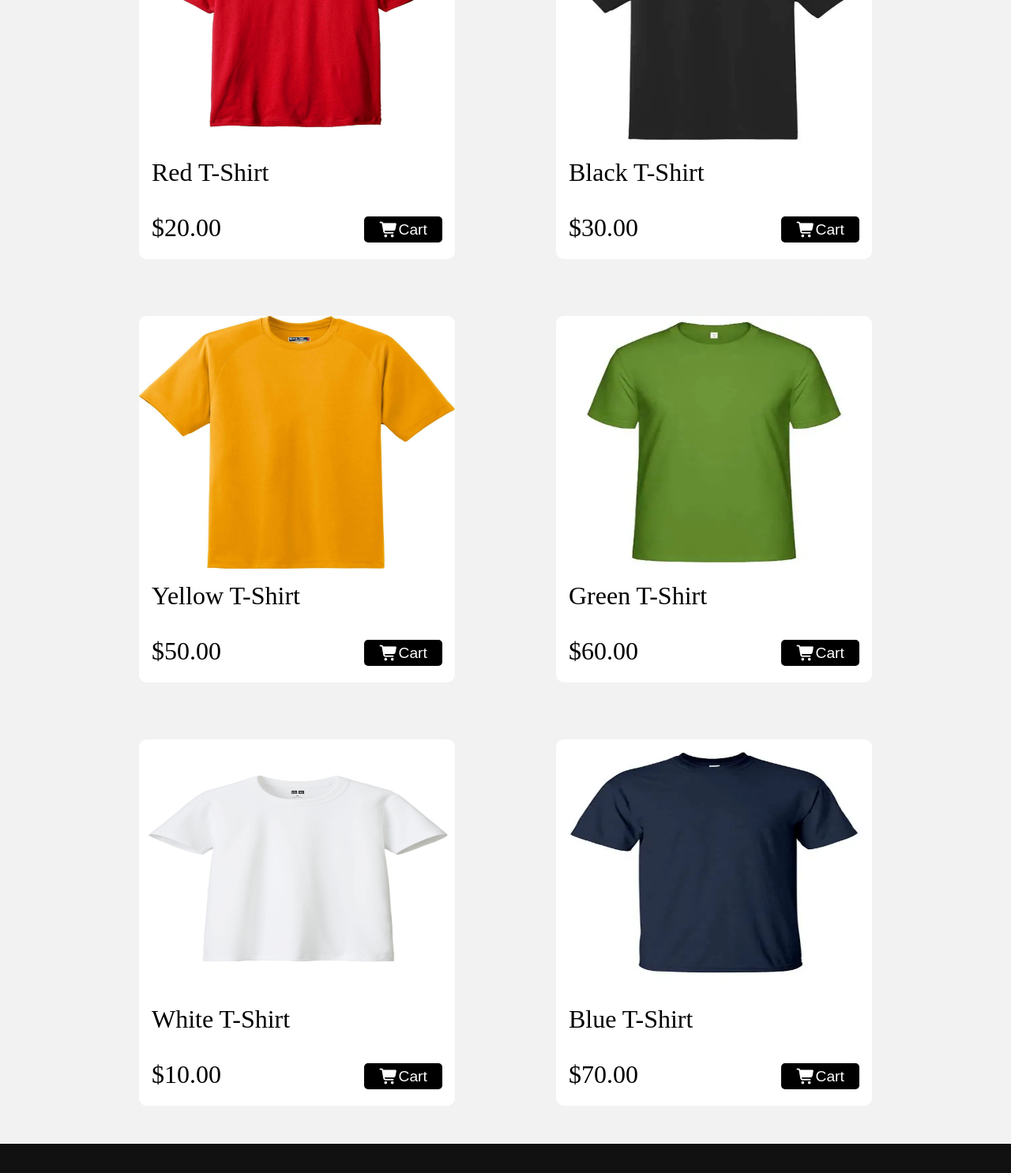
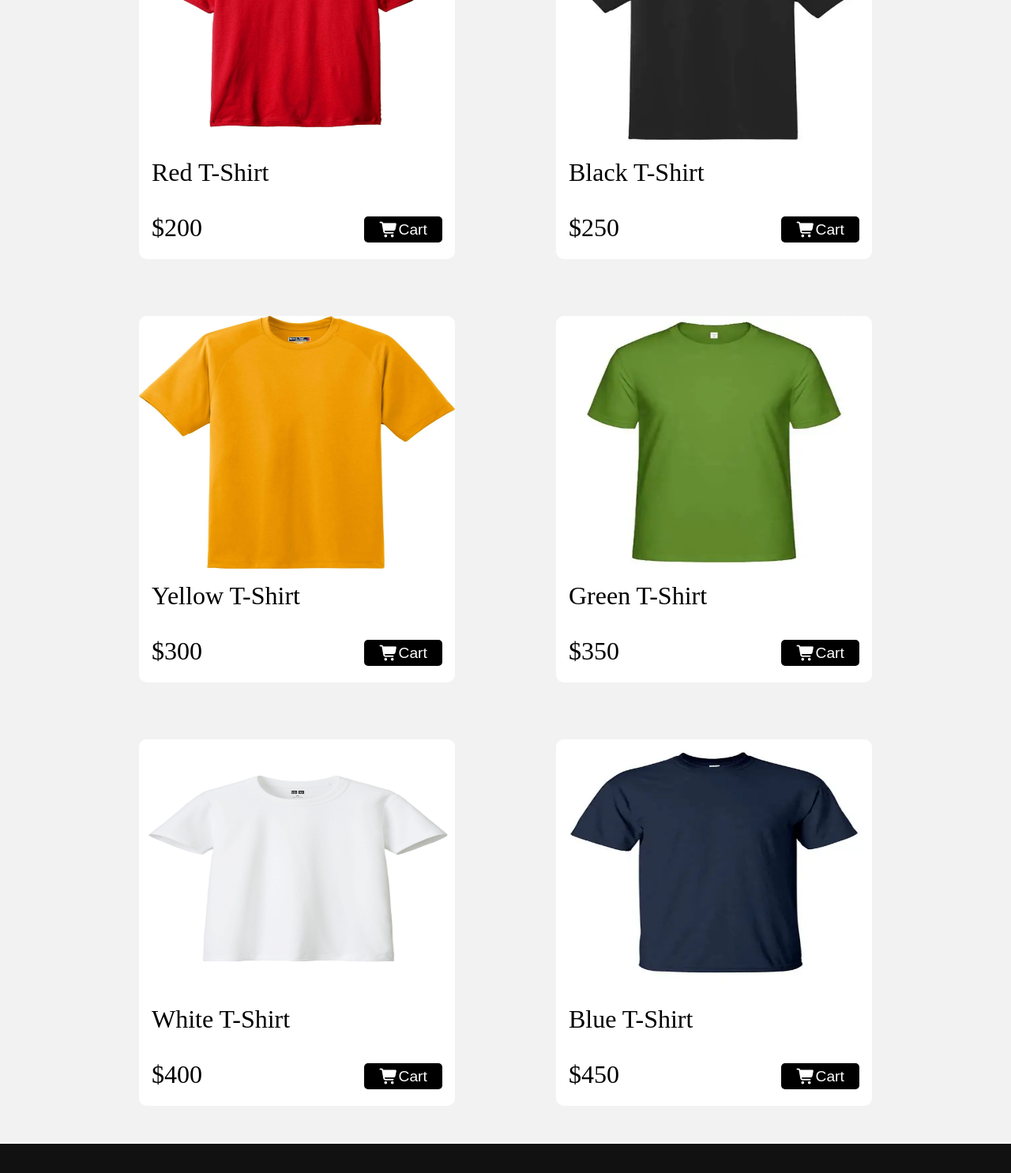
Before and after one commit to srijit-03/STREETSTORE, a plain HTML site: page product.html in a window 1280 px wide. Shown: the part 603-2088 px from the top of the page at 79% size. Drawn offline with Linux system fonts and the light colour scheme.

Commit message:
add some new feature

```diff
--- a/product.html
+++ b/product.html
@@ -48,66 +48,11 @@
     <div class="category-grid">
       <div class="product-card">
         <div class="card-pic">
-          <img src="red.jpg"
-            alt="Tees">
+          <img src="red.jpg"    alt="Tees">
         </div>
         <p class="para">Red T-Shirt</p>
         <div class="price-cart">
           <p class="para">$20.00</p>
-          <button class="add-to-cart"> <i class="fa-solid fa-cart-shopping"></i>Cart</button>
-        </div>
-      </div>
-
-      <div class="product-card">
-        <div class="card-pic">
-          <img src="black.jpg"
-            alt="Tees">
-        </div>
-        <p class="para">Black T-Shirt</p>
-        <div class="price-cart">
-          <p class="para">$30.00</p>
-          <button class="add-to-cart"> <i class="fa-solid fa-cart-shopping"></i>Cart</button>
-        </div>
-      </div>
-      <div class="product-card">
-        <div class="card-pic">
-          <img src="yellow.jpg" alt="Tees">
-        </div>
-        <p class="para">Yellow T-Shirt</p>
-        <div class="price-cart">
-          <p class="para">$50.00</p>
-          <button class="add-to-cart"> <i class="fa-solid fa-cart-shopping"></i>Cart</button>
-        </div>
-      </div>
-      <div class="product-card">
-        <div class="card-pic">
-          <img src="green.jpg"
-            alt="Tees">
-        </div>
-        <p class="para">Green T-Shirt</p>
-        <div class="price-cart">
-          <p class="para">$60.00</p>
-          <button class="add-to-cart"> <i class="fa-solid fa-cart-shopping"></i>Cart</button>
-        </div>
-      </div>
-      <div class="product-card">
-        <div class="card-pic">
-          <img src="white.jpg" alt="Tees">
-        </div>
-        <p class="para">White T-Shirt</p>
-        <div class="price-cart">
-          <p class="para">$10.00</p>
-          <button class="add-to-cart"> <i class="fa-solid fa-cart-shopping"></i>Cart</button>
-        </div>
-      </div>
-      <div class="product-card">
-        <div class="card-pic">
-          <img src="blue.jpg"
-            alt="Tees">
-        </div>
-        <p class="para">Blue T-Shirt</p>
-        <div class="price-cart">
-          <p class="para">$70.00</p>
           <button class="add-to-cart"> <i class="fa-solid fa-cart-shopping"></i>Cart</button>
         </div>
       </div>
--- a/products.json
+++ b/products.json
@@ -9,30 +9,30 @@
         "id": 2,
         "name": "Black T-Shirt",
         "price": 250,
-        "img": "red.jpg"
+        "img": "black.jpg"
     },
     {
         "id": 3,
         "name": "Yellow T-Shirt",
         "price": 300,
-        "img": "red.jpg"
+        "img": "yellow.jpg"
     },
     {
         "id": 4,
         "name": "Green T-Shirt",
         "price": 350,
-        "img": "red.jpg"
+        "img": "green.jpg"
     },
     {
         "id": 5,
         "name": "White T-Shirt",
         "price": 400,
-        "img": "red.jpg"
+        "img": "white.jpg"
     },
     {
         "id": 6,
         "name": "Blue T-Shirt",
         "price": 450,
-        "img": "red.jpg"
+        "img": "blue.jpg"
     }
 ]
--- a/script.js
+++ b/script.js
@@ -0,0 +1,51 @@
+let productHtml = document.querySelector('.category-grid');
+let products = [];
+
+const addDataToHtml = () => {
+  productHtml.innerHTML = "";
+  if (products.length > 0) {
+    products.forEach(product => {
+      let newProduct = document.createElement('div');
+      newProduct.classList.add('product-card');
+      newProduct.dataset.id = product.id;
+
+      newProduct.innerHTML = `
+        <div class="card-pic">
+          <img src="${product.img}" alt="${product.name}">
+        </div>
+        <p class="para">${product.name}</p>
+        <div class="price-cart">
+          <p class="para">$${product.price}</p>
+          <button class="add-to-cart">
+            <i class="fa-solid fa-cart-shopping"></i> Cart
+          </button>
+        </div>
+      `;
+
+      productHtml.appendChild(newProduct);
+    });
+  }
+};
+
+productHtml.addEventListener('click', (event) => {
+  let positionClick = event.target;
+  if (positionClick.closest('.add-to-cart')) {
+    let productCard = positionClick.closest('.product-card');
+    let product_id = productCard.dataset.id;
+  let product_name = productCard.querySelector('.para').textContent;
+    alert(product_name);
+  }
+});
+
+
+const initApp = () => {
+  fetch('products.json')
+    .then(response => response.json())
+    .then(data => {
+      products = data;
+      addDataToHtml();
+    })
+    .catch(error => console.error("Error loading products:", error));
+};
+
+initApp();
```
